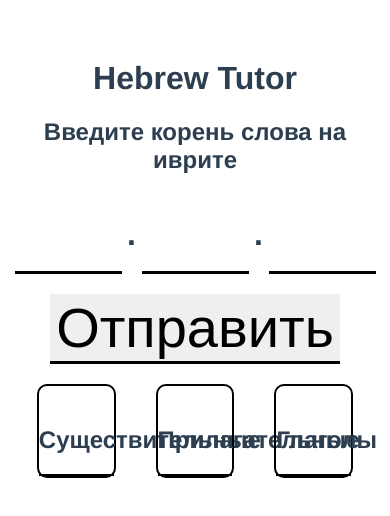
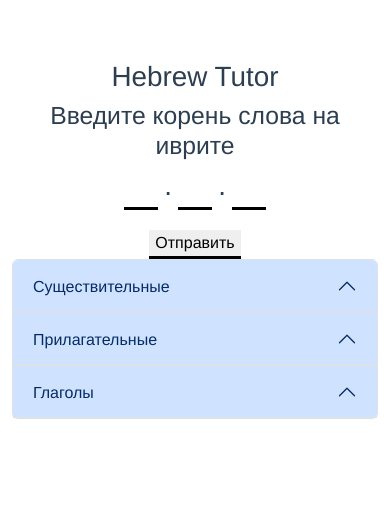
Before and after one commit to ArthurNaida/hebrew, a Vue app: page / in a window 390 px wide. Shown: the top 516 px of the page. Built offline with nearby package versions, Linux system fonts and the light colour scheme.

Commit message:
bad accordion

```diff
--- a/api/values_storage.json
+++ b/api/values_storage.json
@@ -1 +1 @@
-{"url": "http://www.pealim.com/ru/dict/?pos=all&num-radicals=all&rf=\u05e8&r2=\u05d5&r1=\u05d2"}
+{"url": "http://www.pealim.com/ru/dict/?pos=all&num-radicals=all&rf=\u05e9&r2=\u05d3&r1=\u05d2"}
--- a/api/words_data.json
+++ b/api/words_data.json
@@ -1 +1 @@
-{"\u05dc\u05b8\u05d2\u05d5\u05bc\u05e8 [\u043b\u0430\u0433\u0443\u0440] - \u0436\u0438\u0442\u044c (\u0433\u0434\u0435-\u043b\u0438\u0431\u043e), \u043f\u0440\u043e\u0436\u0438\u0432\u0430\u0442\u044c": "\u0413\u043b\u0430\u0433\u043e\u043b", "\u05dc\u05b0\u05d4\u05b4\u05ea\u05b0\u05d2\u05bc\u05d5\u05b9\u05e8\u05b5\u05e8 [\u043b\u0435h\u0438\u0442\u0433\u043e\u0440\u0435\u0440] - \u0436\u0438\u0442\u044c (\u0433\u0434\u0435-\u043b\u0438\u0431\u043e), \u043f\u0440\u043e\u0436\u0438\u0432\u0430\u0442\u044c, \u043e\u0431\u0438\u0442\u0430\u0442\u044c": "\u0413\u043b\u0430\u0433\u043e\u043b"}
+{"\u05d2\u05bc\u05b8\u05d3\u05d5\u05bc\u05e9\u05c1 [\u0433\u0430\u0434\u0443\u0448] - \u043d\u0430\u043f\u043e\u043b\u043d\u0435\u043d\u043d\u044b\u0439 \u0434\u043e \u043f\u0440\u0435\u0434\u0435\u043b\u0430, \u043f\u0435\u0440\u0435\u043f\u043e\u043b\u043d\u0435\u043d\u043d\u044b\u0439 \u0447\u0435\u043c-\u043b\u0438\u0431\u043e (\u05d1\u05be)": "\u041f\u0440\u0438\u043b\u0430\u0433\u0430\u0442\u0435\u043b\u044c\u043d\u043e\u0435", "\u05dc\u05b0\u05d4\u05b7\u05d2\u05b0\u05d3\u05bc\u05b4\u05d9\u05e9\u05c1 [\u043b\u0435h\u0430\u0433\u0434\u0438\u0448] - \u043f\u0435\u0440\u0435\u043f\u043e\u043b\u043d\u0438\u0442\u044c": "\u0413\u043b\u0430\u0433\u043e\u043b", "\u05dc\u05b0\u05d4\u05b7\u05d2\u05b0\u05d3\u05bc\u05b4\u05d9\u05e9\u05c1 [\u043b\u0435h\u0430\u0433\u0434\u0438\u0448] - \u043f\u0435\u0440\u0435\u043f\u043e\u043b\u043d\u044f\u0442\u044c (\u043b\u0438\u0442.)": "\u0413\u043b\u0430\u0433\u043e\u043b", "\u05dc\u05b4\u05d2\u05b0\u05d3\u05bc\u05d5\u05b9\u05e9\u05c1 [\u043b\u0438\u0433\u0434\u043e\u0448] - \u043f\u0435\u0440\u0435\u043f\u043e\u043b\u043d\u044f\u0442\u044c, \u0437\u0430\u043b\u0438\u0442\u044c": "\u0413\u043b\u0430\u0433\u043e\u043b"}
--- a/package.json
+++ b/package.json
@@ -9,8 +9,10 @@
   },
   "dependencies": {
     "axios": "^1.6.2",
+    "bootstrap": "^5.3.3",
+    "bootstrap-vue": "^2.23.1",
     "core-js": "^3.8.3",
-    "vue": "^3.2.13",
+    "vue": "^3.4.27",
     "vue3-loading-overlay": "^0.0.0"
   },
   "devDependencies": {
--- /dev/null
+++ b/src/components/HAccordion.vue
@@ -0,0 +1,32 @@
+<template>
+    <div class="accordion" id="accordionExample">
+        <div class="accordion-item" v-for="(title, index) in titles" :key="index">
+          <h2 class="accordion-header" :id="`heading${index}`">
+            <button class="accordion-button"
+            type="button"
+            data-bs-toggle="collapse"
+            :data-bs-target="`#collapse${index}`"
+            aria-expanded="true"
+            :aria-controls="`collapse${index}`">
+              {{title}}
+            </button>
+          </h2>
+          <div :id="`collapse${index}`" class="accordion-collapse collapse"
+          :aria-labelledby="`heading${index}`"
+          data-bs-parent="#accordionExample">
+            <div class="accordion-body">
+                <slot></slot>
+            </div>
+          </div>
+        </div>
+      </div>
+</template>
+
+<script>
+export default{
+name: 'h-accordion',
+props: {
+    titles: Array
+}
+}
+</script>
--- a/src/components/HHome.vue
+++ b/src/components/HHome.vue
@@ -17,11 +17,17 @@
     </form>
   </div>
   <div class="container-response" v-if="!isAxiosLoad">
-    <div class="main-table" v-if="words[0] != 0 && !isAxiosError">
+    <div class="main-table" v-if="words[0] != 0 && !isAxiosError && !isMobile">
       <h-column class="content" :words="words" :partOfSpeech="'Существительное'">Существительные</h-column>
       <h-column class="content" :words="words" :partOfSpeech="'Прилагательное'">Прилагательные</h-column>
       <h-column class="content" :words="words" :partOfSpeech="'Глагол'">Глаголы</h-column>
     </div>
+    <h-Accordion v-else-if="words[0] != 0 && !isAxiosError && isMobile"
+    :titles="['Существительные', 'Прилагательные', 'Глаголы']">
+    <template v-for="word in this.words" :key="word">
+      {{word[0]}}<br>
+    </template>
+    </h-Accordion>
     <div class="error" v-else-if="isAxiosError">
       <h1>Какая-то ошибка...</h1>
     </div>
@@ -41,7 +47,9 @@
 import VueLoading from 'vue3-loading-overlay';
 import 'vue3-loading-overlay/dist/vue3-loading-overlay.css'
 import HColumn from './HColumn.vue';
+import HAccordion from './HAccordion.vue'
 import axios from "axios"
+import { ref } from 'vue';
 export default {
   name: 'h-home',
   data() {
@@ -55,7 +63,13 @@ export default {
     }
   },
   components: {
-    HColumn, VueLoading
+    HColumn, VueLoading, HAccordion
+  },
+  computed: {
+    isMobile() {
+      console.log(ref(window.innerWidth).value)
+      return ref(window.innerWidth).value > 600 ? false : true
+    }
   },
   methods: {
     async onSubmit() {
--- a/src/main.js
+++ b/src/main.js
@@ -1,4 +1,7 @@
 import { createApp } from 'vue';
 import App from './App.vue';
+import "bootstrap/dist/css/bootstrap.css"
+import "bootstrap/dist/js/bootstrap.js"
+
 
 createApp(App).mount('#app');
```
Also changed, not shown: src/components/HWordLine.vue (added), 1 other file (tests, documents, lock files or other folders).
